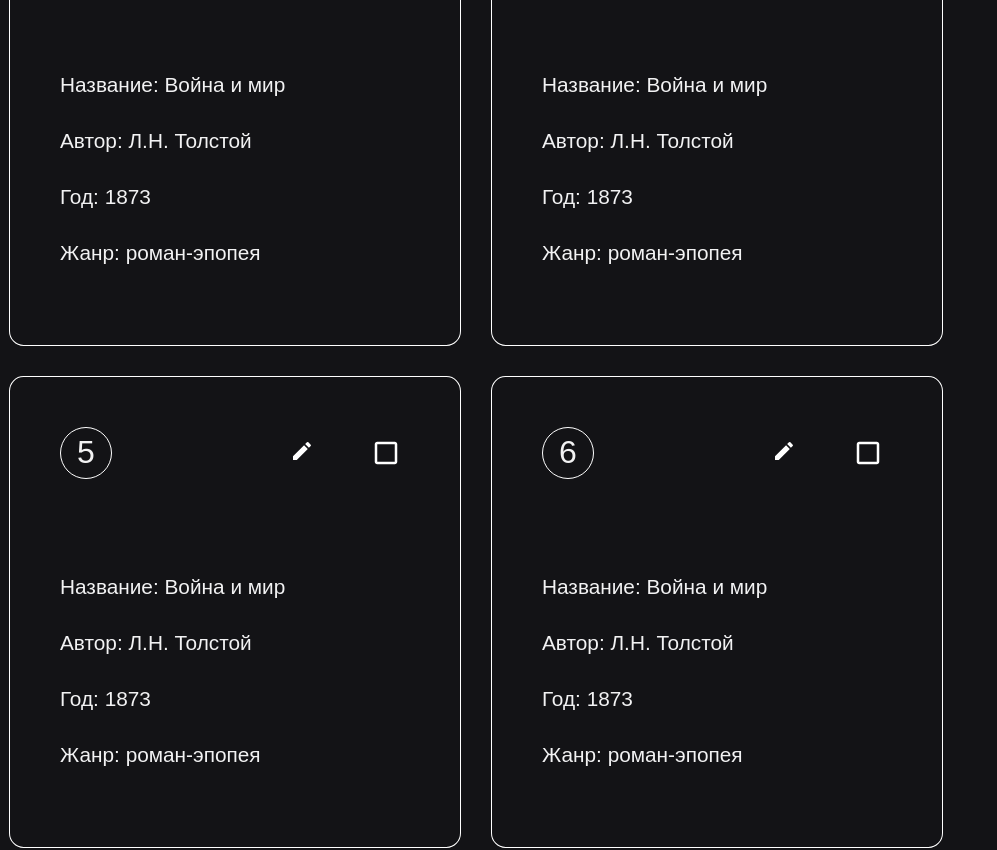
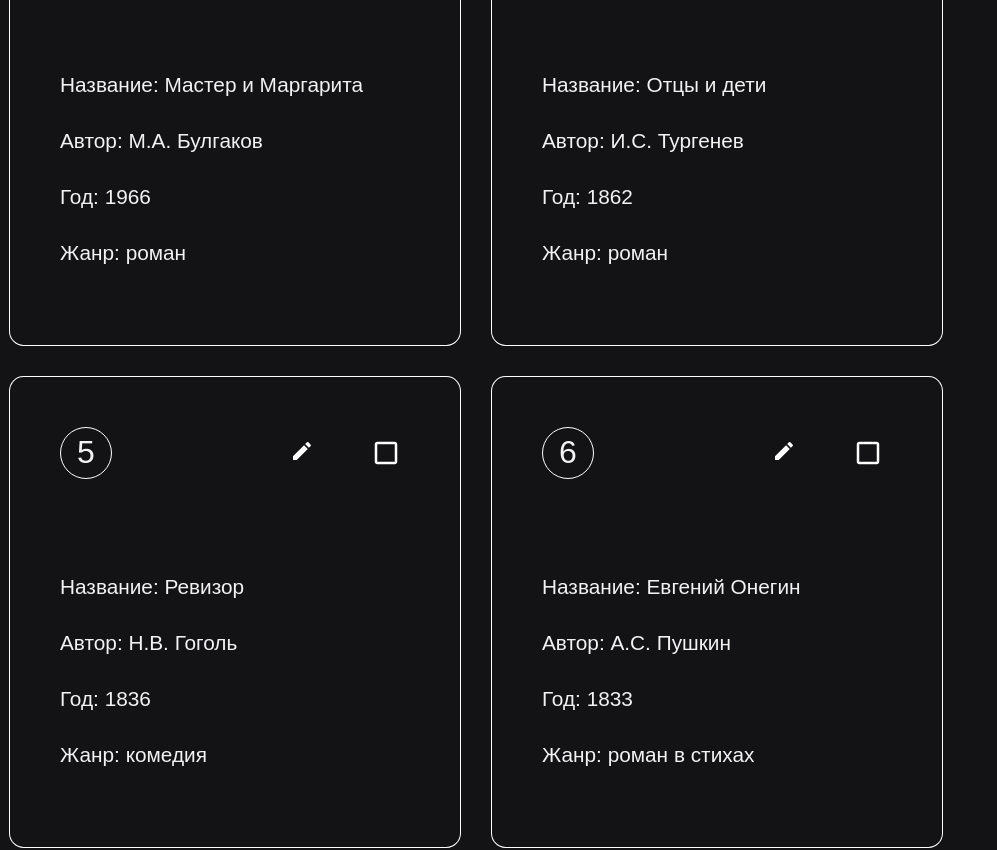
Before and after one commit to epiphysiscerebri/my_bookshelf, a React (Vite) app: page / in a window 1280 px wide. Shown: the part 760-1610 px from the top of the page, without its empty margins (0-997 px from the left). Built offline with nearby package versions, Linux system fonts and the light colour scheme.

Commit message:
Поменял названия классов по БЭМ

```diff
--- a/src/entities/BookCard/ui/BookCardUI.module.css
+++ b/src/entities/BookCard/ui/BookCardUI.module.css
@@ -1,4 +1,4 @@
-.book_card {
+.book-card {
   display: flex;
   flex-direction: column;
   font-size: 2rem;
@@ -6,41 +6,46 @@
   outline: 1px solid white;
   padding: 50px;
   border-radius: 3%;
-  min-width: 350px;
-  max-width: 350px;
-  min-height: 370px;
-  max-height: 370px;
+  width: 350px;
+  height: 370px;
 }
 
-.book_card__header {
+.book-card__header {
   display: flex;
   justify-content: space-between;
 }
 
-.book_card__header__control_panel {
+.book-card__control-panel {
   display: flex;
   justify-content: center;
   align-items: center;
   gap: 3rem;
 }
 
-.book_card__content {
+.book-card__content {
   display: flex;
   flex-direction: column;
   font-size: 1.3rem;
   gap: 2rem;
   overflow: hidden;
-  white-space: nowrap;
 }
 
-.book_card__item__id {
+.book-card__item {
+  overflow: hidden;
+  white-space: nowrap;
+  text-overflow: ellipsis;
+}
+
+.book-card__id {
   display: flex;
-  border-radius: 100%;
+  justify-content: center;
+  align-items: center;
+  border-radius: 50%;
   border: 1px solid white;
   width: 50px;
   height: 50px;
 }
 
-.book_card__item__id__text {
+.book-card__id-text {
   margin: auto;
 }
--- a/src/entities/BookCard/ui/BookCardUI.tsx
+++ b/src/entities/BookCard/ui/BookCardUI.tsx
@@ -16,12 +16,12 @@ export const BookCardUI: FC<TBookCardUIProps> = ({
   onClickEdit,
   onChangeCheckbox,
 }) => (
-  <div className={styles.book_card}>
-    <div className={styles.book_card__header}>
-      <div className={styles.book_card__item__id}>
-        <div className={styles.book_card__item__id__text}>{index}</div>
+  <div className={styles["book-card"]}>
+    <div className={styles["book-card__header"]}>
+      <div className={styles["book-card__id"]}>
+        <div className={styles["book-card__id-text"]}>{index}</div>
       </div>
-      <div className={styles.book_card__header__control_panel}>
+      <div className={styles["book-card__control-panel"]}>
         <Link className="link" to={`/book/edit/${id}`} state={locationState}>
           <div onClick={onClickEdit}>
             <Edit />
@@ -30,11 +30,11 @@ export const BookCardUI: FC<TBookCardUIProps> = ({
         <Checkbox onChange={(e) => onChangeCheckbox(e, id)} />
       </div>
     </div>
-    <div className={styles.book_card__content}>
-      <div className={styles.book_card__item}>Название: {name}</div>
-      <div className={styles.book_card__item}>Автор: {author}</div>
-      <div className={styles.book_card__item}>Год: {year}</div>
-      <div className={styles.book_card__item}>Жанр: {genre}</div>
+    <div className={styles["book-card__content"]}>
+      <div className={styles["book-card__item"]}>Название: {name}</div>
+      <div className={styles["book-card__item"]}>Автор: {author}</div>
+      <div className={styles["book-card__item"]}>Год: {year}</div>
+      <div className={styles["book-card__item"]}>Жанр: {genre}</div>
     </div>
   </div>
 );
--- a/src/entities/BookForm/ui/BookFormUI.module.css
+++ b/src/entities/BookForm/ui/BookFormUI.module.css
@@ -1,4 +1,4 @@
-.book_form {
+.book-form {
   display: flex;
   flex-direction: column;
   padding: 50px;
@@ -6,14 +6,14 @@
   background: transparent;
 }
 
-.book_form__content {
+.book-form__content {
   display: flex;
   flex-direction: column;
   font-size: 1.3rem;
   gap: 2rem;
 }
 
-.book_form__control_panel {
+.book-form__control-panel {
   display: flex;
   flex-direction: row;
   gap: 1rem;
--- a/src/entities/BookForm/ui/BookFormUI.tsx
+++ b/src/entities/BookForm/ui/BookFormUI.tsx
@@ -17,33 +17,21 @@ export const BookFormUI: FC<BookFormUIProps> = ({
     component="form"
     noValidate
     autoComplete="off"
-    className={styles.book_form}
+    className={styles["book-form"]}
     onSubmit={onSubmitClick}
   >
-    <div className={styles.book_form__content}>
-      <TextField
-        inputRef={formRef.name}
-        label="Название"
-        defaultValue={name}
-      ></TextField>
+    <div className={styles["book-form__content"]}>
+      <TextField inputRef={formRef.name} label="Название" defaultValue={name} />
       <TextField
         inputRef={formRef.author}
         label="Автор"
         defaultValue={author}
-      ></TextField>
-      <TextField
-        inputRef={formRef.year}
-        label="Год"
-        defaultValue={year}
-      ></TextField>
-      <TextField
-        inputRef={formRef.genre}
-        label="Жанр"
-        defaultValue={genre}
-      ></TextField>
+      />
+      <TextField inputRef={formRef.year} label="Год" defaultValue={year} />
+      <TextField inputRef={formRef.genre} label="Жанр" defaultValue={genre} />
     </div>
-    <div className={styles.book_form__control_panel}>
-      <Button type_button="submit">Схоранить</Button>
+    <div className={styles["book-form__control-panel"]}>
+      <Button type_button="submit">Сохранить</Button>
       <Button type_button="button" onClickBtn={onClose}>
         Отменить
       </Button>
--- a/src/shared/utils/constants.ts
+++ b/src/shared/utils/constants.ts
@@ -4,57 +4,57 @@ export const booksArray: TBook[] = [
   {
     name: "Война и мир",
     author: "Л.Н. Толстой",
-    year: "1873",
+    year: "1869",
     genre: "роман-эпопея",
-    id: "11233461",
+    id: "43572891",
     index: 1,
   },
   {
-    name: "Война и мир",
-    author: "Л.Н. Толстой",
-    year: "1873",
-    genre: "роман-эпопея",
-    id: "11233415",
+    name: "Преступление и наказание",
+    author: "Ф.М. Достоевский",
+    year: "1866",
+    genre: "роман",
+    id: "92738465",
     index: 2,
   },
   {
-    name: "Война и мир",
-    author: "Л.Н. Толстой",
-    year: "1873",
-    genre: "роман-эпопея",
-    id: "11233414",
+    name: "Мастер и Маргарита",
+    author: "М.А. Булгаков",
+    year: "1966",
+    genre: "роман",
+    id: "18273645",
     index: 3,
   },
   {
-    name: "Война и мир",
-    author: "Л.Н. Толстой",
-    year: "1873",
-    genre: "роман-эпопея",
-    id: "11233413",
+    name: "Отцы и дети",
+    author: "И.С. Тургенев",
+    year: "1862",
+    genre: "роман",
+    id: "56473829",
     index: 4,
   },
   {
-    name: "Война и мир",
-    author: "Л.Н. Толстой",
-    year: "1873",
-    genre: "роман-эпопея",
-    id: "11233412",
+    name: "Ревизор",
+    author: "Н.В. Гоголь",
+    year: "1836",
+    genre: "комедия",
+    id: "83927461",
     index: 5,
   },
   {
-    name: "Война и мир",
-    author: "Л.Н. Толстой",
-    year: "1873",
-    genre: "роман-эпопея",
-    id: "11233411",
+    name: "Евгений Онегин",
+    author: "А.С. Пушкин",
+    year: "1833",
+    genre: "роман в стихах",
+    id: "67483920",
     index: 6,
   },
   {
-    name: "Война и мир",
-    author: "Л.Н. Толстой",
-    year: "1873",
-    genre: "роман-эпопея",
-    id: "1123341",
+    name: "Герой нашего времени",
+    author: "М.Ю. Лермонтов",
+    year: "1840",
+    genre: "роман",
+    id: "91827364",
     index: 7,
   },
 ];
--- a/src/widgets/AppHeader/ui/AppHeader.module.css
+++ b/src/widgets/AppHeader/ui/AppHeader.module.css
@@ -2,7 +2,7 @@
   background-color: white;
 }
 
-.menu {
+.header__menu {
   display: flex;
   align-items: center;
   justify-content: space-between;
@@ -12,12 +12,12 @@
   color: black;
 }
 
-/* .link_list {
+/* .header__link-list {
   display: flex;
   height: 100%;
 } */
 
-.link {
+.header__link {
   display: flex;
   padding: 0 3px;
   min-width: 90px;
@@ -26,6 +26,6 @@
   text-decoration: none;
 }
 
-/* .link_text {
+/* .header__link-text {
   align-self: center;
 } */
--- a/src/widgets/AppHeader/ui/AppHeaderUI.tsx
+++ b/src/widgets/AppHeader/ui/AppHeaderUI.tsx
@@ -4,13 +4,13 @@ import { Link } from "react-router-dom";
 
 export const AppHeaderUI: FC = () => (
   <header className={styles.header}>
-    <nav className={styles.menu}>
-      <Link to={"/"} className={styles.link}>
-        <div className={styles.logo}>my_bookshelf</div>
+    <nav className={styles.header__menu}>
+      <Link to={"/"} className={styles.header__link}>
+        <div className={styles.header__logo}>my_bookshelf</div>
       </Link>
-      {/* <div className={styles.link_list}>
-        <Link to={"/"} className={styles.link}>
-          <span className={styles.link_text}>моя полка</span>
+      {/* <div className={styles.header__link-list}>
+        <Link to={"/"} className={styles.header__link}>
+          <span className={styles.header__link-text}>моя полка</span>
         </Link>
       </div> */}
     </nav>
--- a/src/widgets/BookList/ui/BookListUI.module.css
+++ b/src/widgets/BookList/ui/BookListUI.module.css
@@ -1,17 +1,17 @@
-.container_content {
+.book-list {
   display: flex;
   flex-direction: column;
   min-height: 100vh;
 }
 
-.control_panel {
+.book-list__control-panel {
   display: flex;
   gap: 2rem;
   justify-content: flex-start;
   padding: 10px;
 }
 
-.control_panel__btn {
+.book-list__control-btn {
   display: flex;
   justify-content: center;
   min-height: 55px;
@@ -20,16 +20,16 @@
   border-radius: 10%;
 }
 
-.control_panel__btn__text {
+.book-list__control-btn__text {
   align-self: center;
 }
 
-.control_panel__btn:hover {
+.book-list__control-btn:hover {
   cursor: pointer;
   opacity: 0.7;
 }
 
-.container_books {
+.book-list__container {
   display: flex;
   flex-wrap: wrap;
   padding: 10px;
--- a/src/widgets/BookList/ui/BookListUI.tsx
+++ b/src/widgets/BookList/ui/BookListUI.tsx
@@ -11,8 +11,8 @@ export const BookListUI: FC<BookListUIProps> = ({
   onClickDeleteBtn,
 }) => {
   return (
-    <div className={styles.container_content}>
-      <div className={styles.control_panel}>
+    <div className={styles["book-list"]}>
+      <div className={styles["book-list__control-panel"]}>
         <Link
           className="link"
           to={`/book/create`}
@@ -26,7 +26,7 @@ export const BookListUI: FC<BookListUIProps> = ({
           </Button>
         )}
       </div>
-      <div className={styles.container_books}>
+      <div className={styles["book-list__container"]}>
         {books.map((book, index) => (
           <BookCard
             key={book.id}
```
